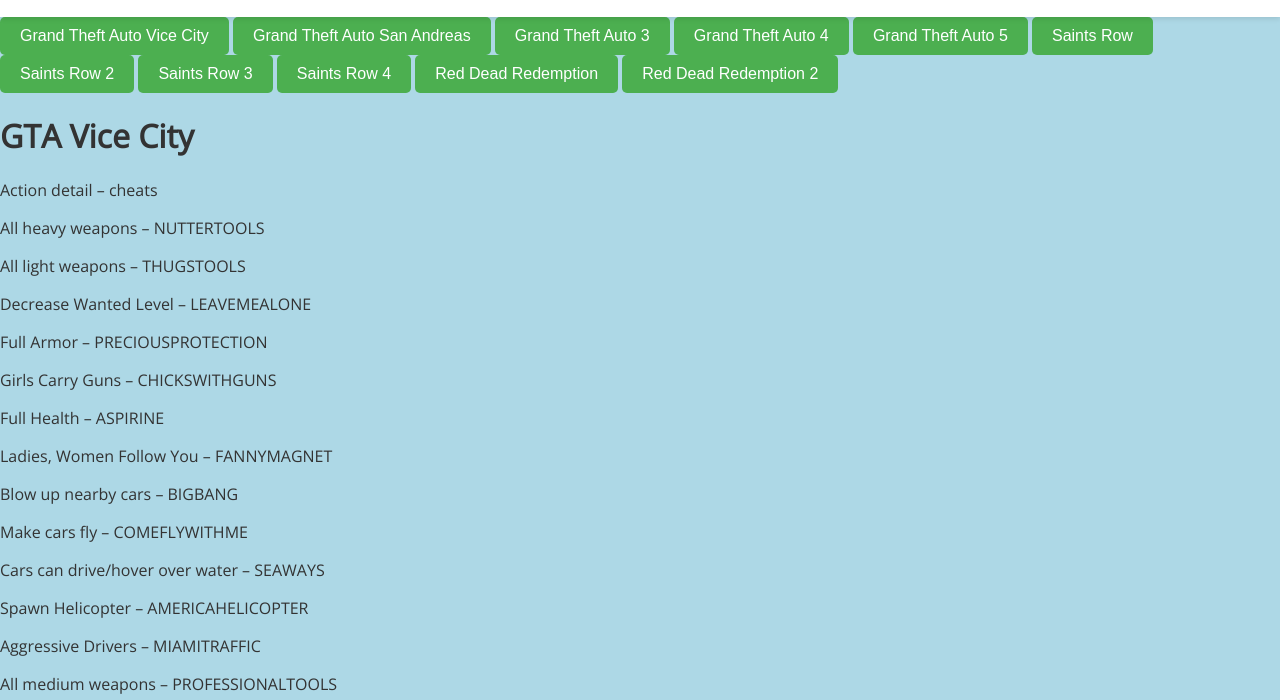
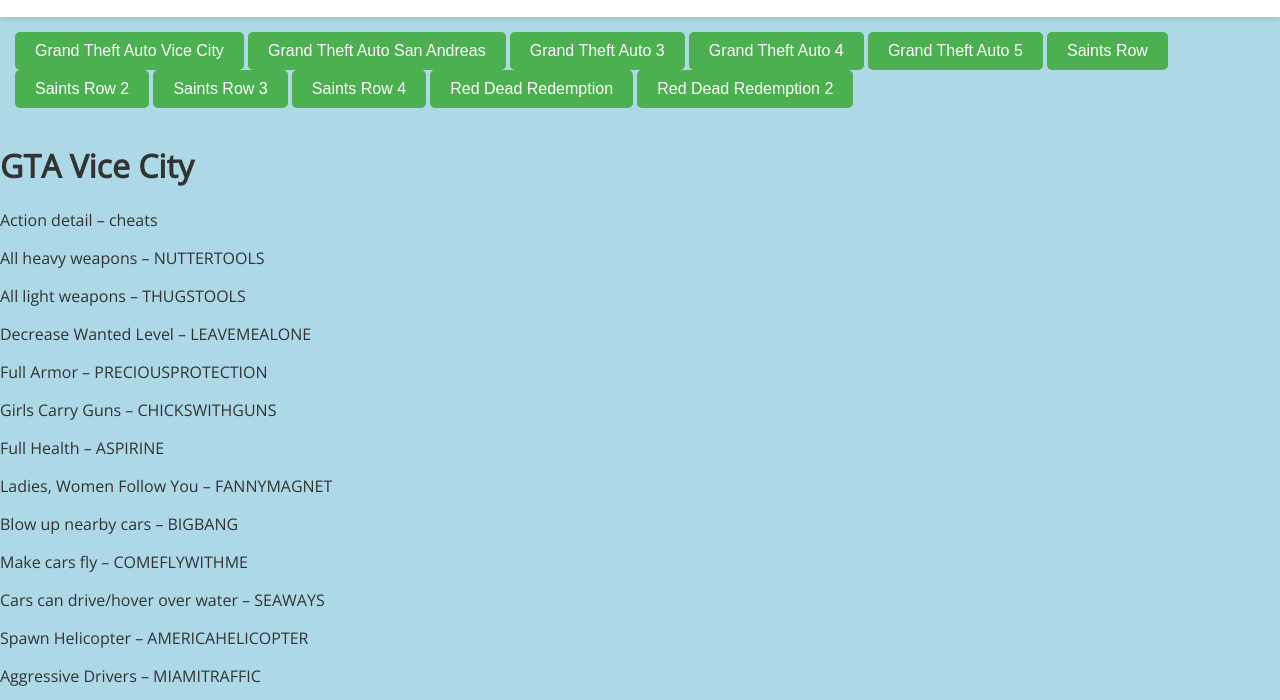
Before and after one commit to walkthroughgames322/Walkthrough-Games-322, a plain HTML site: page cheats.html in a window 1280 px wide. Shown: the part 93-793 px from the top of the page. Drawn offline with nearby package versions, Linux system fonts and the light colour scheme.

Commit message:
Update style.css

```diff
--- a/style.css
+++ b/style.css
@@ -110,3 +110,10 @@ button:hover {
   vertical-align: middle;
   margin-right: 10px;
 }
+
+.button-row {
+  padding-top: 15px;
+  padding-right: 15px;
+  padding-bottom: 15px;
+  padding-left: 15px;
+}
```
